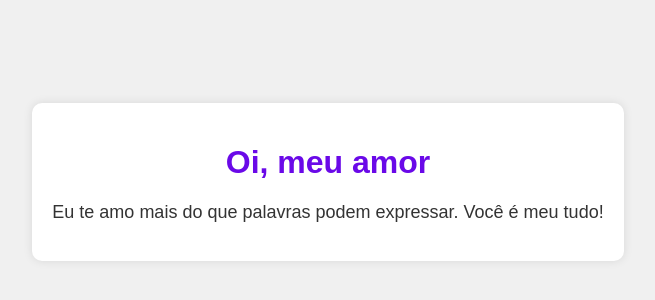
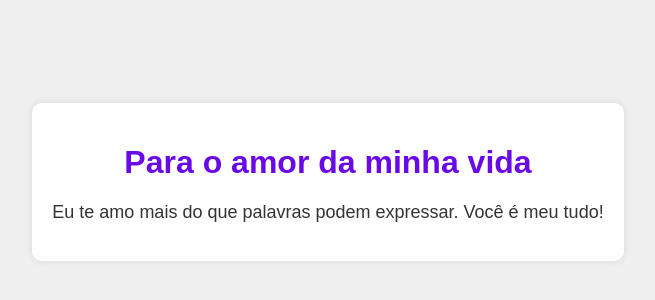
Before and after one commit to hwllthy/leo-eu-te-amo, a plain HTML site: page index.html in a window 1280 px wide. Shown: the part 218-518 px from the top of the page, without its empty margins (312-967 px from the left). Drawn offline with Linux system fonts and the light colour scheme.

Commit message:
index.html

```diff
--- a/index.html
+++ b/index.html
@@ -8,7 +8,7 @@
 </head>
 <body>
     <div class="container">
-        <h1>Oi, meu amor</h1>
+        <h1>Para o amor da minha vida</h1>
         <p>Eu te amo mais do que palavras podem expressar. Você é meu tudo!</p>
     </div>
 </body>
```
